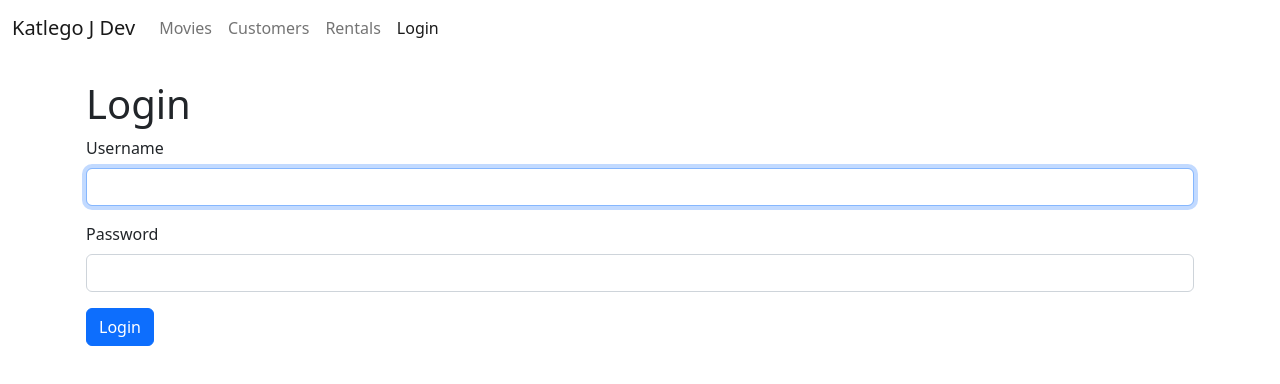
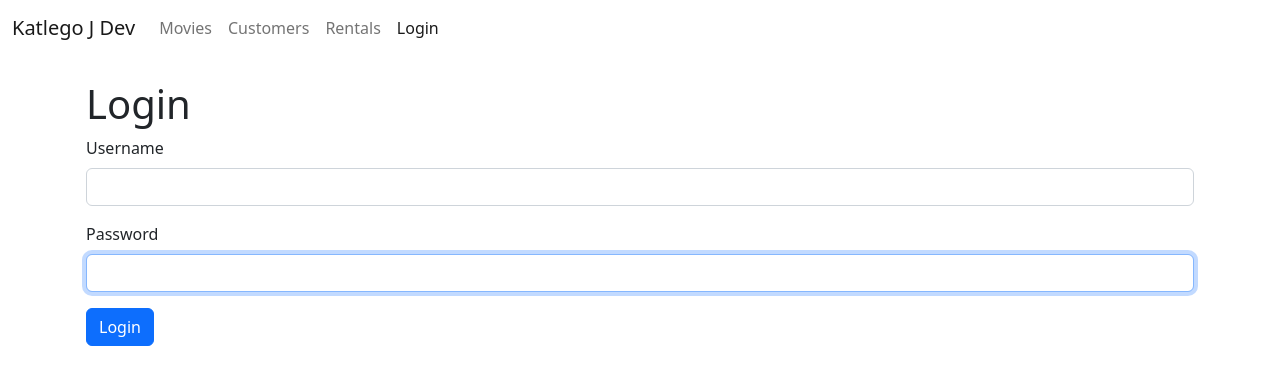
Before and after one commit to agurchu/vidly-project, a React (Vite) app: page /login in a window 1280 px wide. Shown: the top 384 px of the page. Built offline with nearby package versions, Linux system fonts and the light colour scheme.

Commit message:
extracting a reusable Input

```diff
--- a/src/components/LoginForm.jsx
+++ b/src/components/LoginForm.jsx
@@ -1,4 +1,5 @@
 import React, { useState } from "react";
+import Input from "./common/Input";
 
 export default function LoginForm() {
   const [account, setAccount] = useState({
@@ -20,34 +21,21 @@ export default function LoginForm() {
     <div>
       <h1>Login</h1>
       <form onSubmit={handleSubmit}>
-        <div className="form-group mb-3">
-          <label className="mb-2" htmlFor="username">
-            Username
-          </label>
-          <input
-            value={account.username}
-            onChange={handleChange}
-            autoFocus
-            name="username"
-            id="username"
-            type="text"
-            className="form-control"
-          />
-        </div>
+        <Input
+          name="username"
+          label=" Username"
+          onChange={handleChange}
+          value={account.username}
+          type="text"
+        />
+        <Input
+          name="password"
+          label="Password"
+          onChange={handleChange}
+          type="password"
+          value={account.password}
+        />
 
-        <div className="form-group mb-3">
-          <label className="mb-2" htmlFor="password">
-            Password
-          </label>
-          <input
-            value={account.password}
-            name="password"
-            onChange={handleChange}
-            id="password"
-            type="password"
-            className="form-control"
-          />
-        </div>
         <button className="btn btn-primary">Login</button>
       </form>
     </div>
--- /dev/null
+++ b/src/components/common/Input.jsx
@@ -0,0 +1,20 @@
+import React from "react";
+
+export default function Input({ name, label, value, onChange, type }) {
+  return (
+    <div className="form-group mb-3">
+      <label className="mb-2" htmlFor={name}>
+        {label}
+      </label>
+      <input
+        value={value}
+        onChange={onChange}
+        autoFocus
+        name={name}
+        id={name}
+        type={type}
+        className="form-control"
+      />
+    </div>
+  );
+}
```
